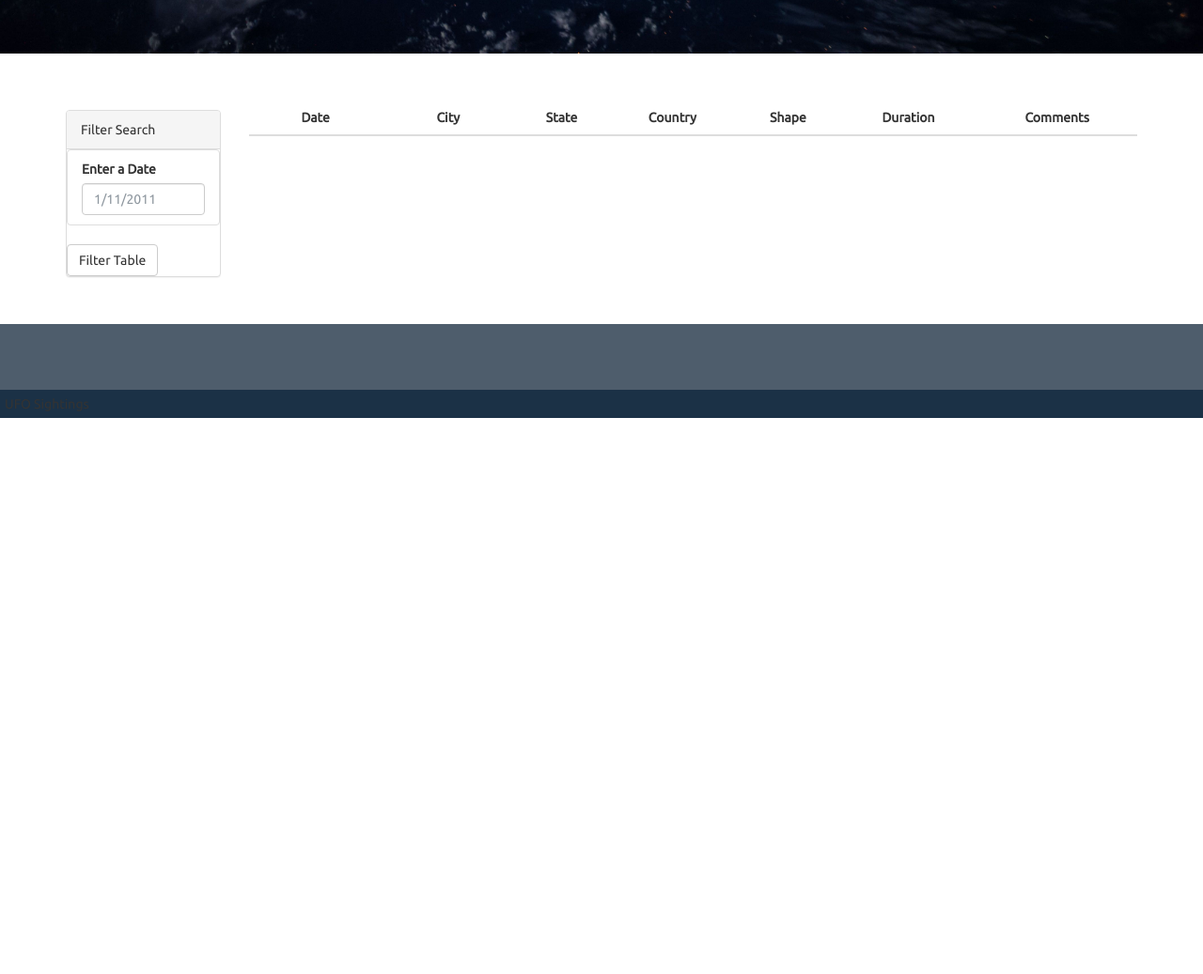
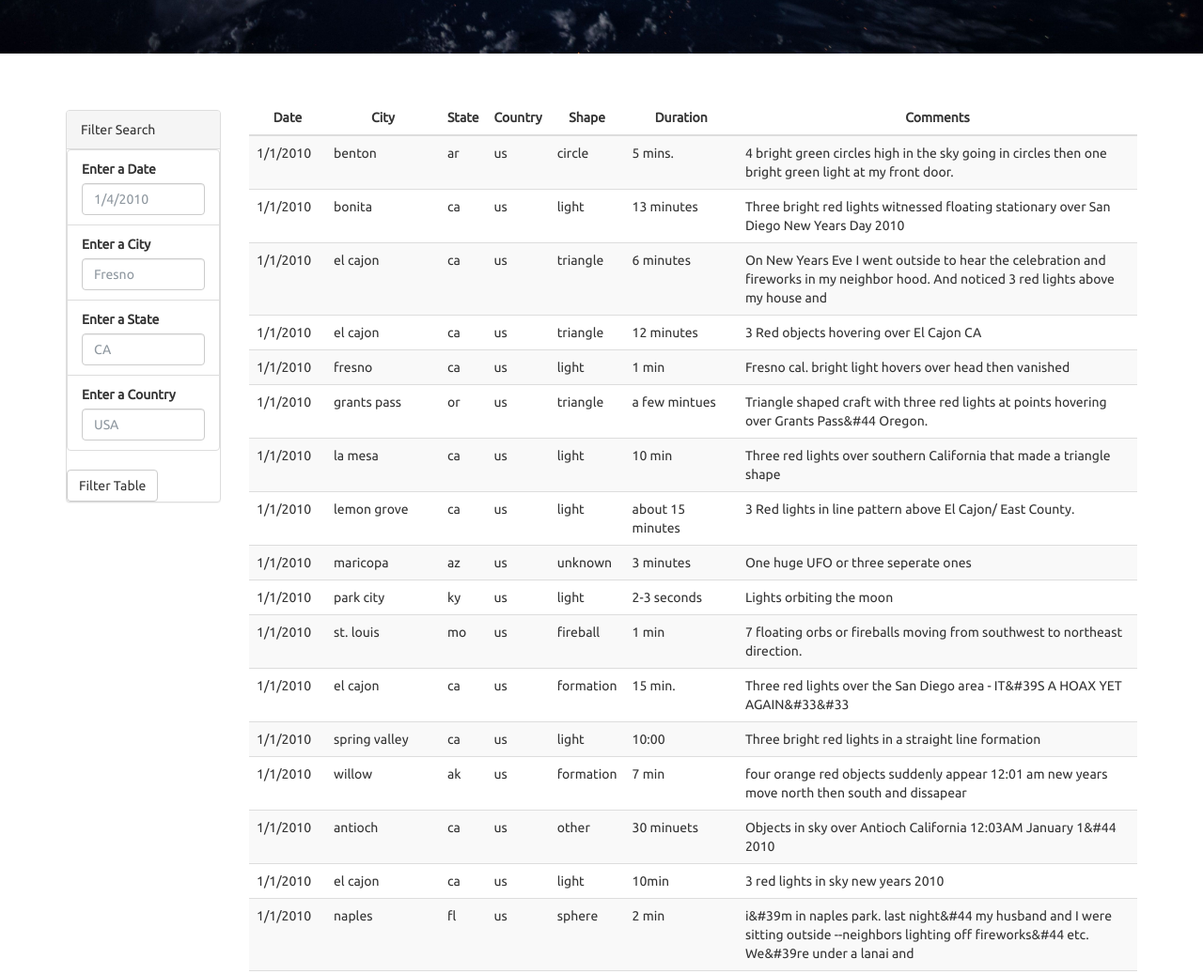
Before and after one commit to taftap8/javascript_challenge, a plain HTML site: page UFO_level_2/index.html in a window 1280 px wide. Shown: the part 555-1592 px from the top of the page at 94% size. Before the commit the page ends 1000 px from the top, so only its background shows below. Drawn offline with nearby package versions, Linux system fonts and the light colour scheme; files that its build step writes are made by us from their sources; files whose address does not match are found by name.

Commit message:
add search fields

```diff
--- a/UFO_level_2/index.html
+++ b/UFO_level_2/index.html
@@ -7,7 +7,7 @@
   <meta name="viewport" content="width=device-width, initial-scale=1">
   <link rel="stylesheet" href="https://maxcdn.bootstrapcdn.com/bootswatch/3.3.7/superhero/bootstrap.min.css">
   <link href="https://fonts.googleapis.com/css?family=Ubuntu" rel="stylesheet">
-  <link rel="stylesheet" href="css/style.css">
+  <link rel="stylesheet" href="static/css/style.css">
 </head>
 
 <body>
@@ -16,7 +16,7 @@
       <div class="container-fluid">
         <div class="navbar-header">
           <a class="navbar-brand" href="index.html">UFO Sightings
-            <img class="nav-ufo" src="images/ufo.svg">
+            <img class="nav-ufo" src="static/images/ufo.svg">
           </a>
         </div>
       </div>
@@ -37,7 +37,19 @@
                     <ul class="list-group" id="filters">
                       <li class="filter list-group-item">
                         <label for="date">Enter a Date</label>
-                        <input class="form-control" id="datetime" type="text" placeholder="1/11/2011">
+                        <input class="form-control" id="datetime" type="text" placeholder="1/4/2010">
+                      </li>
+                      <li class="filter list-group-item">
+                        <label for="city">Enter a City</label>
+                        <input class="form-control" id="city" type="text" placeholder="Fresno">
+                      </li>
+                      <li class="filter list-group-item">
+                        <label for="state">Enter a State</label>
+                        <input class="form-control" id="state" type="text" placeholder="CA">
+                      </li>
+                      <li class="filter list-group-item">
+                        <label for="country">Enter a Country</label>
+                        <input class="form-control" id="country" type="text" placeholder="USA">
                       </li>
                     </ul>
                   </div>
@@ -72,8 +84,8 @@
     </footer>
   </div>
   <script src="https://cdnjs.cloudflare.com/ajax/libs/d3/4.11.0/d3.js"></script>
-  <script src="js/data.js"></script>
-  <script src="js/app.js"></script>
+  <script src="static/js/data.js"></script>
+  <script src="static/js/app.js"></script>
 </body>
 
 </html>
--- a/UFO_level_2/static/js/app.js
+++ b/UFO_level_2/static/js/app.js
@@ -37,7 +37,7 @@ function runEnter() {
     console.log(inputValue);
 
     //conditional to check input value
-    if (filteredData.length >= 1) {
+
     var filteredData = tableData.filter(ufo => ufo.datetime === inputValue);
     console.log(filteredData);
 
@@ -53,7 +53,3 @@ function runEnter() {
             });
         });
 }
-    else{
-        alert("No results found")
-    }
-}
```
Lines whose indentation alone changed are shown as unchanged.
